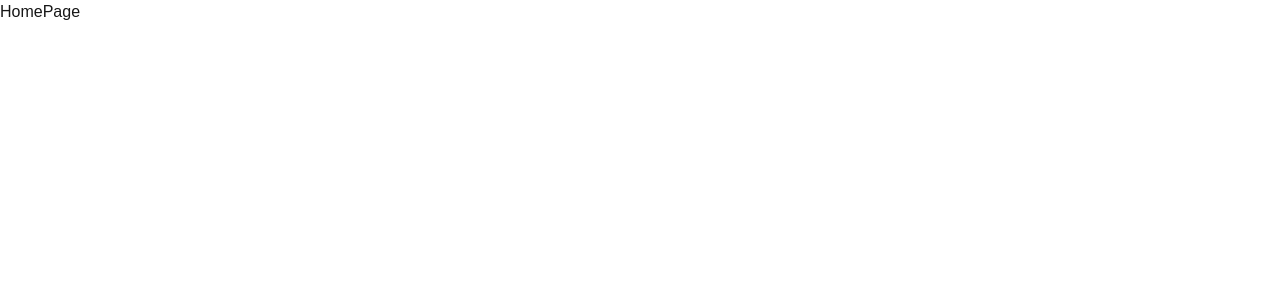
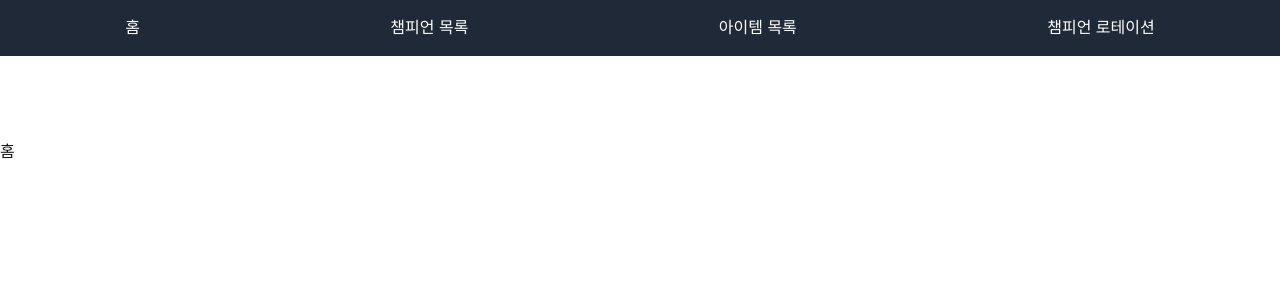
Before and after one commit to Koi-0/react-lol-dex, a Next.js app: page / in a window 1280 px wide. Shown: the top 300 px of the page. Built offline with nearby package versions, Linux system fonts and the light colour scheme.

Commit message:
Feat : 메인페이지, 레이아웃 구성 및 네비게이션 추가

```diff
--- a/src/app/champions/page.tsx
+++ b/src/app/champions/page.tsx
@@ -1,5 +1,5 @@
 const ChampionPage = () => {
-  return <div>ChampionPage</div>;
+  return <div>챔피언 목록</div>;
 };
 
 export default ChampionPage;
--- a/src/app/items/page.tsx
+++ b/src/app/items/page.tsx
@@ -1,5 +1,5 @@
 const Itempage = () => {
-  return <div>Itempage</div>;
+  return <div>아이템 목록</div>;
 };
 
 export default Itempage;
--- a/src/app/layout.tsx
+++ b/src/app/layout.tsx
@@ -1,5 +1,6 @@
 import type { Metadata } from "next";
 import localFont from "next/font/local";
+import Link from "next/link";
 import "./globals.css";
 
 const geistSans = localFont({
@@ -15,8 +16,8 @@ const geistMono = localFont({
 });
 
 export const metadata: Metadata = {
-  title: "Create Next App",
-  description: "Generated by create next app",
+  title: "리그 오브 레전드 정보 앱",
+  description: "Riot Games API를 활용한 LoL 정보 앱",
 };
 
 export default function RootLayout({
@@ -27,9 +28,17 @@ export default function RootLayout({
   return (
     <html lang="ko">
       <body
-        className={`${geistSans.variable} ${geistMono.variable} antialiased`}
+        className={`${geistSans.variable} ${geistMono.variable} py-[100px] antialiased`}
       >
-        {children}
+        <header className="fixed top-0 z-10 w-full bg-gray-800 py-4 text-white">
+          <nav className="container mx-auto flex justify-around">
+            <Link href={"/"}>홈</Link>
+            <Link href={"/champions"}>챔피언 목록</Link>
+            <Link href={"/items"}>아이템 목록</Link>
+            <Link href={"/rotation"}>챔피언 로테이션</Link>
+          </nav>
+        </header>
+        <main className="container mx-auto mt-10">{children}</main>
       </body>
     </html>
   );
--- a/src/app/page.tsx
+++ b/src/app/page.tsx
@@ -1,5 +1,5 @@
 const HomePage = () => {
-  return <div>HomePage</div>;
+  return <div>홈</div>;
 };
 
 export default HomePage;
--- a/src/app/rotation/page.tsx
+++ b/src/app/rotation/page.tsx
@@ -1,5 +1,5 @@
 const RotationPage = () => {
-  return <div>RotationPage</div>;
+  return <div>챔피언 로테이션</div>;
 };
 
 export default RotationPage;
```
Also changed, not shown: src/app/api/api.ts (deleted), src/types/type.ts (added).
